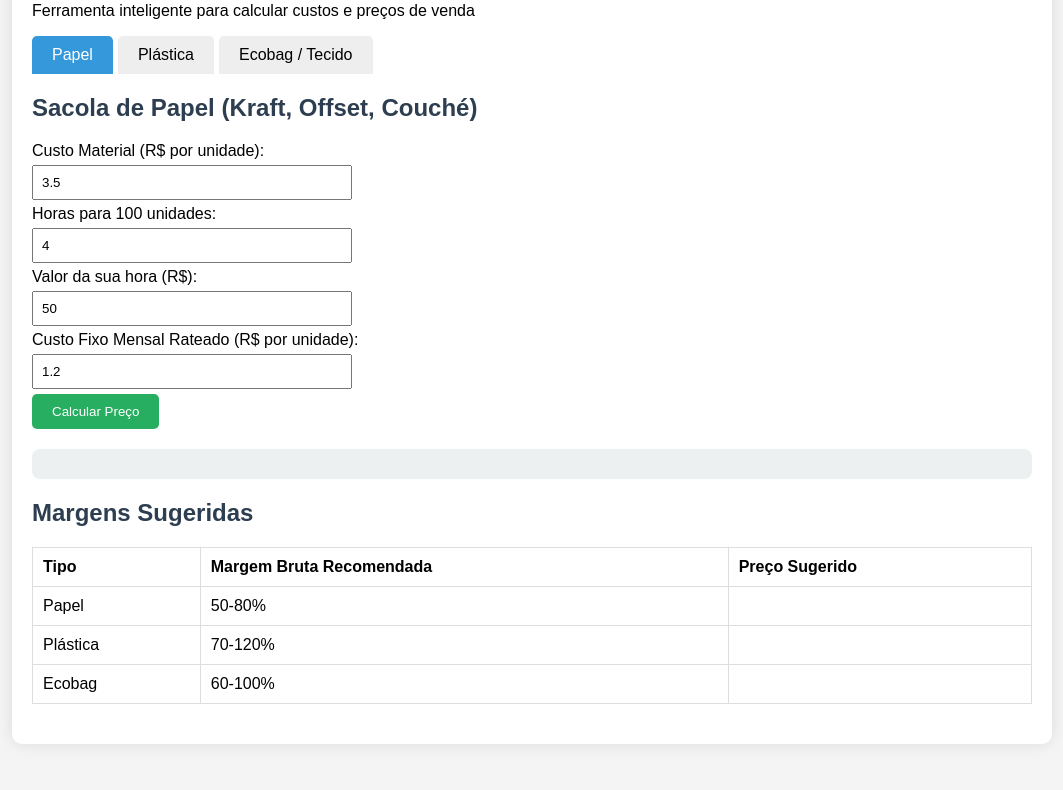
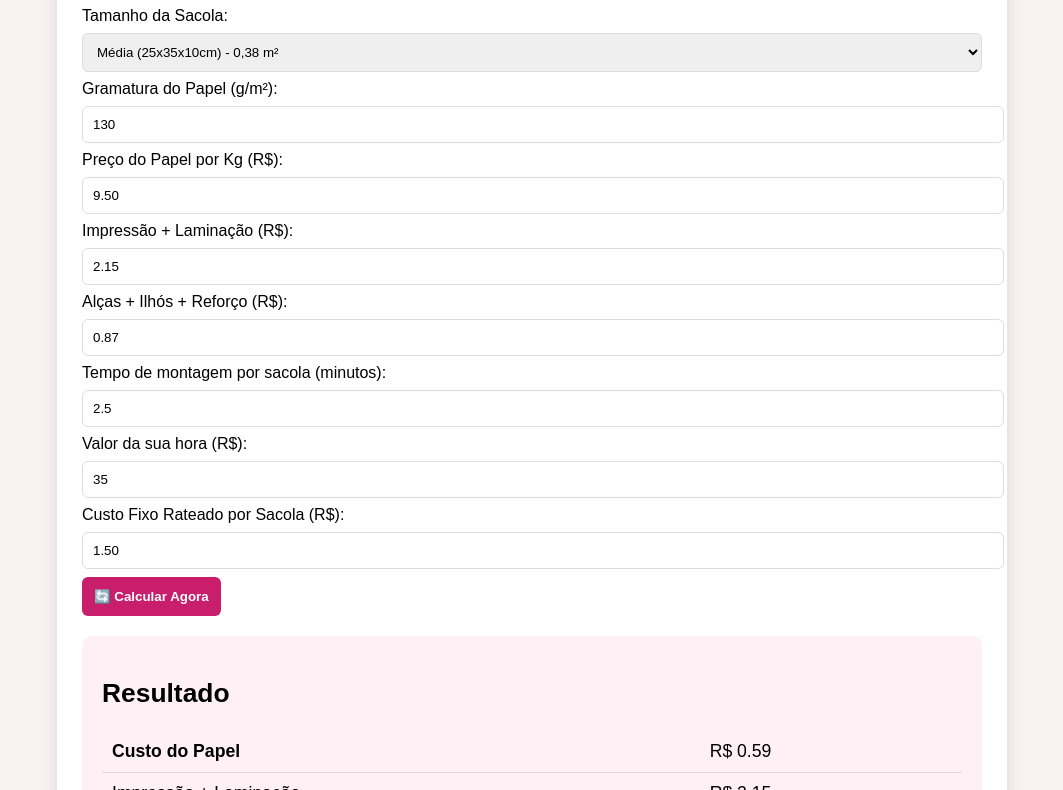
Before and after one commit to lucianogmp/calculadora-preco-sacolas, a plain HTML site: page index.html in a window 1280 px wide. Shown: the part 119-909 px from the top of the page, without its empty margins (108-1171 px from the left). Before the commit the page ends 883 px from the top, so only its background shows below. Drawn offline with Linux system fonts and the light colour scheme.

Commit message:
Update index.html

```diff
--- a/index.html
+++ b/index.html
@@ -1,119 +1,104 @@
 <!DOCTYPE html>
 <html lang="pt-BR">
 <head>
-    <meta charset="UTF-8">
-    <meta name="viewport" content="width=device-width, initial-scale=1.0">
-    <title>Calculadora de Sacolas Personalizadas</title>
-    <style>
-        body { font-family: Arial, sans-serif; margin: 20px; background: #f4f4f4; }
-        .container { max-width: 1000px; margin: auto; background: white; padding: 20px; border-radius: 10px; box-shadow: 0 0 15px rgba(0,0,0,0.1); }
-        h1, h2 { color: #2c3e50; }
-        .tabs { display: flex; margin-bottom: 20px; }
-        .tab { padding: 10px 20px; cursor: pointer; background: #eee; margin-right: 5px; border-radius: 5px 5px 0 0; }
-        .tab.active { background: #3498db; color: white; }
-        input, select { padding: 8px; margin: 5px 0; width: 100%; max-width: 300px; }
-        button { padding: 10px 20px; background: #27ae60; color: white; border: none; border-radius: 5px; cursor: pointer; }
-        button:hover { background: #219653; }
-        .result { margin-top: 20px; padding: 15px; background: #ecf0f1; border-radius: 8px; }
-        table { width: 100%; border-collapse: collapse; margin: 20px 0; }
-        th, td { padding: 10px; border: 1px solid #ddd; text-align: left; }
-    </style>
+  <meta charset="UTF-8">
+  <meta name="viewport" content="width=device-width, initial-scale=1.0">
+  <title>Calculadora Sacolas de Papel - Precificação Inteligente</title>
+  <style>
+    body { font-family: Arial, sans-serif; background: #f8f1f1; margin: 0; padding: 20px; }
+    .container { max-width: 900px; margin: auto; background: white; padding: 25px; border-radius: 12px; box-shadow: 0 4px 15px rgba(0,0,0,0.1); }
+    h1 { text-align: center; color: #c81e6c; }
+    .aba { display: none; } .aba.active { display: block; }
+    input, select { width: 100%; padding: 10px; margin: 8px 0; border: 1px solid #ddd; border-radius: 6px; }
+    button { background: #c81e6c; color: white; padding: 12px; border: none; border-radius: 6px; cursor: pointer; font-weight: bold; }
+    button:hover { background: #a01857; }
+    .resultado { background: #fff0f5; padding: 20px; border-radius: 10px; margin-top: 20px; font-size: 1.1em; }
+    table { width: 100%; border-collapse: collapse; margin: 15px 0; }
+    th, td { padding: 10px; text-align: left; border-bottom: 1px solid #ddd; }
+  </style>
 </head>
 <body>
-    <div class="container">
-        <h1>🛍️ Calculadora de Precificação de Sacolas</h1>
-        <p>Ferramenta inteligente para calcular custos e preços de venda</p>
+  <div class="container">
+    <h1>🛍️ Calculadora de Sacolas Personalizadas de Papel</h1>
 
-        <div class="tabs">
-            <div class="tab active" onclick="showTab(0)">Papel</div>
-            <div class="tab" onclick="showTab(1)">Plástica</div>
-            <div class="tab" onclick="showTab(2)">Ecobag / Tecido</div>
-        </div>
+    <label>Tamanho da Sacola:</label>
+    <select id="tamanho" onchange="calcular()">
+      <option value="0.28">Pequena (20x25x8cm) - 0,28 m²</option>
+      <option value="0.38" selected>Média (25x35x10cm) - 0,38 m²</option>
+      <option value="0.52">Grande (30x40x12cm) - 0,52 m²</option>
+    </select>
 
-        <div id="tab0" class="tab-content">
-            <h2>Sacola de Papel (Kraft, Offset, Couché)</h2>
-            <label>Custo Material (R$ por unidade):</label><br>
-            <input type="number" id="mat0" value="3.5" step="0.1"><br>
-            <label>Horas para 100 unidades:</label><br>
-            <input type="number" id="horas0" value="4" step="0.5"><br>
-            <label>Valor da sua hora (R$):</label><br>
-            <input type="number" id="horaValor0" value="50" step="1"><br>
-            <label>Custo Fixo Mensal Rateado (R$ por unidade):</label><br>
-            <input type="number" id="fixo0" value="1.2" step="0.1"><br>
-            <button onclick="calcular(0)">Calcular Preço</button>
-            <div id="result0" class="result"></div>
-        </div>
+    <label>Gramatura do Papel (g/m²):</label>
+    <input type="number" id="gramatura" value="130" oninput="calcular()">
 
-        <div id="tab1" class="tab-content" style="display:none;">
-            <h2>Sacola Plástica</h2>
-            <label>Custo Material (R$ por unidade):</label><br>
-            <input type="number" id="mat1" value="0.8" step="0.1"><br>
-            <label>Horas para 100 unidades:</label><br>
-            <input type="number" id="horas1" value="2" step="0.5"><br>
-            <label>Valor da sua hora (R$):</label><br>
-            <input type="number" id="horaValor1" value="50" step="1"><br>
-            <label>Custo Fixo Mensal Rateado (R$ por unidade):</label><br>
-            <input type="number" id="fixo1" value="0.5" step="0.1"><br>
-            <button onclick="calcular(1)">Calcular Preço</button>
-            <div id="result1" class="result"></div>
-        </div>
+    <label>Preço do Papel por Kg (R$):</label>
+    <input type="number" id="precoKg" value="9.50" step="0.10" oninput="calcular()">
 
-        <div id="tab2" class="tab-content" style="display:none;">
-            <h2>Ecobag / Sacola de Tecido</h2>
-            <label>Custo Material (R$ por unidade):</label><br>
-            <input type="number" id="mat2" value="8" step="0.1"><br>
-            <label>Horas para 100 unidades:</label><br>
-            <input type="number" id="horas2" value="6" step="0.5"><br>
-            <label>Valor da sua hora (R$):</label><br>
-            <input type="number" id="horaValor2" value="50" step="1"><br>
-            <label>Custo Fixo Mensal Rateado (R$ por unidade):</label><br>
-            <input type="number" id="fixo2" value="2" step="0.1"><br>
-            <button onclick="calcular(2)">Calcular Preço</button>
-            <div id="result2" class="result"></div>
-        </div>
+    <label>Impressão + Laminação (R$):</label>
+    <input type="number" id="impressao" value="2.15" step="0.10" oninput="calcular()">
 
-        <h2>Margens Sugeridas</h2>
-        <table>
-            <tr><th>Tipo</th><th>Margem Bruta Recomendada</th><th>Preço Sugerido</th></tr>
-            <tr><td>Papel</td><td>50-80%</td><td id="sug0"></td></tr>
-            <tr><td>Plástica</td><td>70-120%</td><td id="sug1"></td></tr>
-            <tr><td>Ecobag</td><td>60-100%</td><td id="sug2"></td></tr>
-        </table>
+    <label>Alças + Ilhós + Reforço (R$):</label>
+    <input type="number" id="acessorios" value="0.87" step="0.10" oninput="calcular()">
+
+    <label>Tempo de montagem por sacola (minutos):</label>
+    <input type="number" id="tempo" value="2.5" step="0.1" oninput="calcular()">
+
+    <label>Valor da sua hora (R$):</label>
+    <input type="number" id="valorHora" value="35" oninput="calcular()">
+
+    <label>Custo Fixo Rateado por Sacola (R$):</label>
+    <input type="number" id="custoFixo" value="1.50" step="0.10" oninput="calcular()">
+
+    <button onclick="calcular()">🔄 Calcular Agora</button>
+
+    <div class="resultado" id="resultado">
+      <h2>Resultado</h2>
+      <table id="tabela"></table>
     </div>
+  </div>
 
-    <script>
-        function showTab(n) {
-            document.querySelectorAll('.tab-content').forEach((el, i) => {
-                el.style.display = i === n ? 'block' : 'none';
-            });
-            document.querySelectorAll('.tab').forEach((el, i) => {
-                el.classList.toggle('active', i === n);
-            });
-        }
+  <script>
+    function calcular() {
+      const area = parseFloat(document.getElementById('tamanho').value);
+      const gramatura = parseFloat(document.getElementById('gramatura').value);
+      const precoKg = parseFloat(document.getElementById('precoKg').value);
+      const impressao = parseFloat(document.getElementById('impressao').value);
+      const acessorios = parseFloat(document.getElementById('acessorios').value);
+      const tempoMin = parseFloat(document.getElementById('tempo').value);
+      const valorHora = parseFloat(document.getElementById('valorHora').value);
+      const custoFixo = parseFloat(document.getElementById('custoFixo').value);
 
-        function calcular(tipo) {
-            const mat = parseFloat(document.getElementById('mat' + tipo).value) || 0;
-            const horas = parseFloat(document.getElementById('horas' + tipo).value) || 0;
-            const valorHora = parseFloat(document.getElementById('horaValor' + tipo).value) || 0;
-            const fixo = parseFloat(document.getElementById('fixo' + tipo).value) || 0;
+      // Cálculo do papel
+      const peso = (area * gramatura) / 1000;
+      const custoPapel = peso * precoKg * 1.25; // 25% desperdício
 
-            const maoObra = (horas * valorHora) / 100;
-            const custoTotal = mat + maoObra + fixo;
+      // Mão de obra
+      const custoMaoObra = (tempoMin / 60) * valorHora;
 
-            let html = `<strong>Custo Total por unidade:</strong> R$ ${custoTotal.toFixed(2)}<br>`;
-            html += `<strong>Mão de Obra por unidade:</strong> R$ ${maoObra.toFixed(2)}<br><br>`;
+      const custoTotal = custoPapel + impressao + acessorios + custoMaoObra + custoFixo;
 
-            const margens = [0.5, 0.7, 1.0, 1.5];
-            margens.forEach(m => {
-                const preco = custoTotal * (1 + m);
-                html += `Preço com ${Math.round(m*100)}% margem: <strong>R$ ${preco.toFixed(2)}</strong><br>`;
-            });
+      // Gera tabela
+      let html = `
+        <tr><td><strong>Custo do Papel</strong></td><td>R$ ${custoPapel.toFixed(2)}</td></tr>
+        <tr><td>Impressão + Laminação</td><td>R$ ${impressao.toFixed(2)}</td></tr>
+        <tr><td>Alças + Ilhós + Reforço</td><td>R$ ${acessorios.toFixed(2)}</td></tr>
+        <tr><td>Mão de Obra</td><td>R$ ${custoMaoObra.toFixed(2)}</td></tr>
+        <tr><td>Custos Fixos</td><td>R$ ${custoFixo.toFixed(2)}</td></tr>
+        <tr style="font-weight:bold; background:#ffe6f0;"><td><strong>CUSTO TOTAL</strong></td><td><strong>R$ ${custoTotal.toFixed(2)}</strong></td></tr>
+      `;
 
-            document.getElementById('result' + tipo).innerHTML = html;
-        }
+      // Sugestões de preço
+      html += `<tr><td colspan="2"><strong>Preços Sugeridos de Venda:</strong></td></tr>`;
+      [50, 70, 80, 100].forEach(margem => {
+        const precoVenda = custoTotal * (1 + margem/100);
+        html += `<tr><td>Margem ${margem}%</td><td><strong>R$ ${precoVenda.toFixed(2)}</strong></td></tr>`;
+      });
 
-        // Inicializa
-        showTab(0);
-    </script>
+      document.getElementById('tabela').innerHTML = html;
+    }
+
+    // Calcula automaticamente ao carregar
+    window.onload = calcular;
+  </script>
 </body>
 </html>
```
